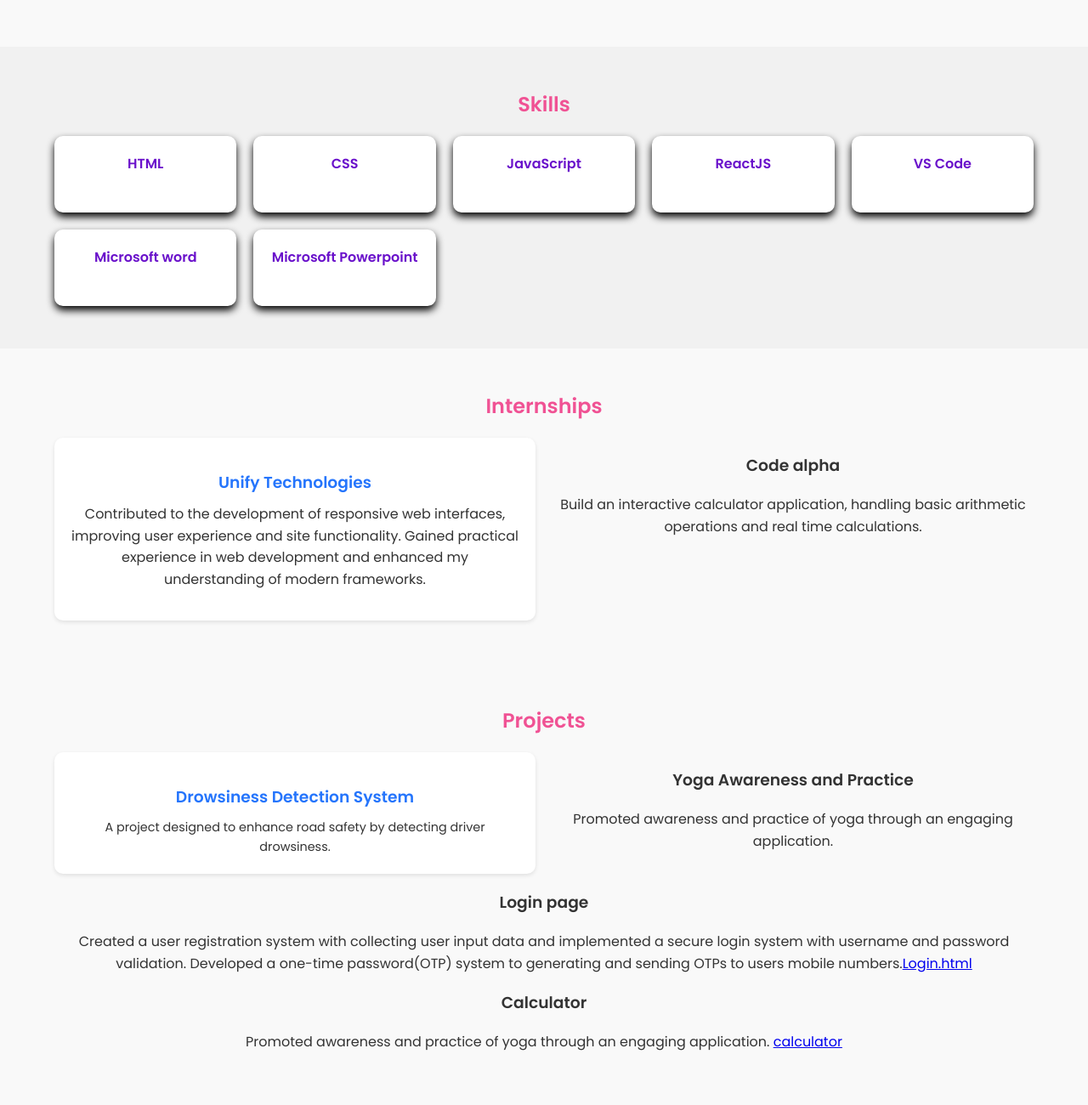
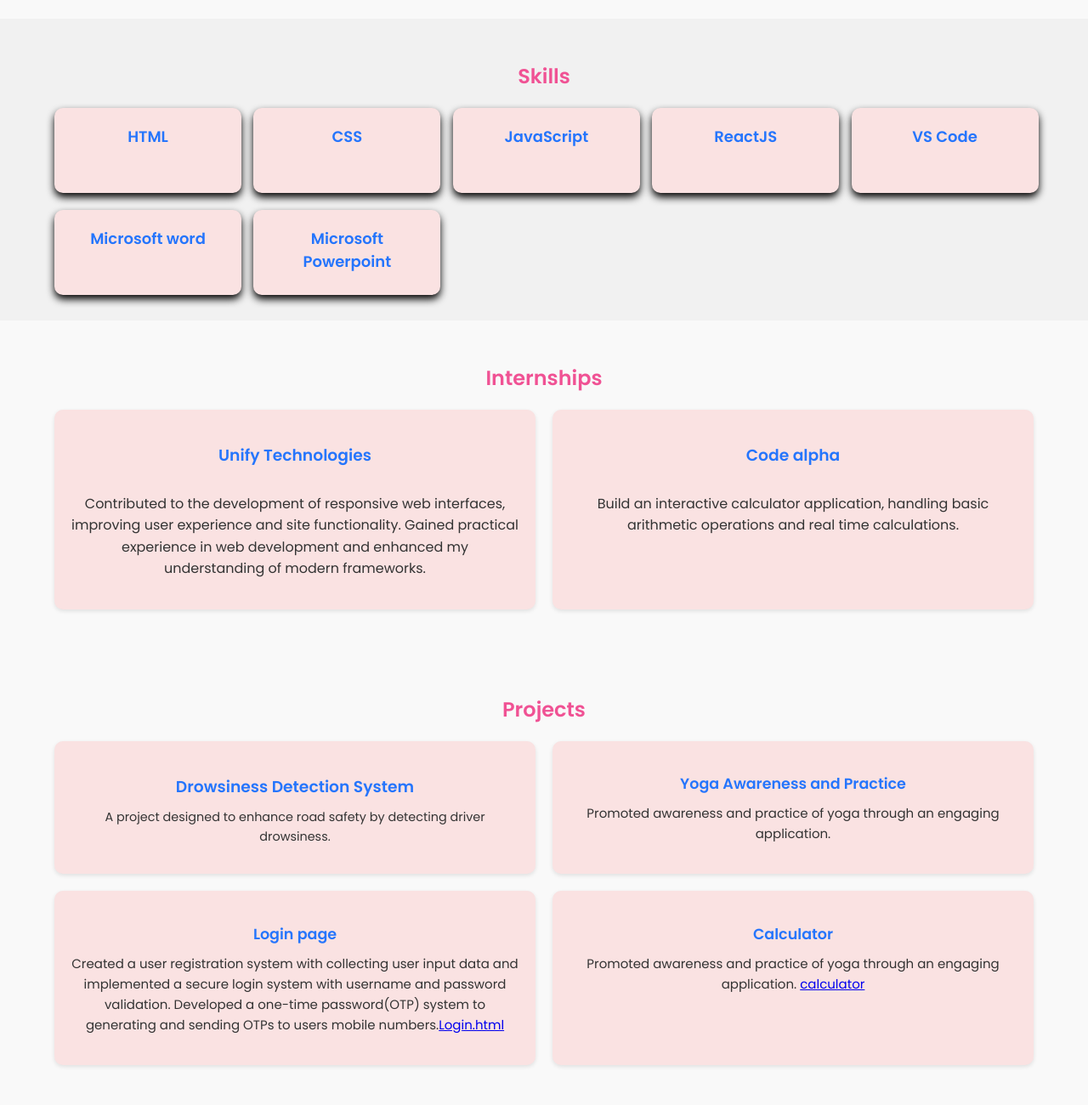
Before and after one commit to lakshmividavaluru/codealpha-_portfolio.html, a plain HTML site: page index.html in a window 1280 px wide. Shown: the part 780-2080 px from the top of the page at 85% size. Drawn offline with Linux system fonts and the light colour scheme.

Commit message:
Update script.css

```diff
--- a/script.css
+++ b/script.css
@@ -5,14 +5,16 @@ body {
     margin: 0;
     padding: 0;
     background-color: #f9f9f9;
-    color: #333;
+    color: #333333;
   }
 .container img{
     width: 25%;
-    height: 70%;
-    margin-left: 800px;
+    height: 80%;
+    left: 500px;
     margin:auto;
+
   }
+
   .container {
     width: 90%;
     max-width: 1200px;
@@ -32,33 +34,36 @@ body {
     margin: 0 0 15px;
     line-height: 1.6;
   }
-
-                    /* Header */
+          /* Header */
   header {
-    background: linear-gradient(to right, #cbb5e2, #4780e2);
+    background-color: rgb(248, 115, 170);
     color: white;
     text-align: center;
     padding: 50px 0;
-
+    height: 430px;
   }
 
   header h1 {
     font-size: 2.5rem;
     margin-bottom: 10px;
+   float: left;
+   text-align: left;
+   margin-top: 120px;
+
   }
 
   header p {
     font-size: 1.2rem;
+    float: left;
+    margin-top: 150px;
+    text-align: left;
+    margin-right: 300px;
   }
-
-                /* Navigation */
+/* Navigation */
   nav {
-    background: #333;
     color: white;
     text-align: center;
-
   }
-
   nav ul {
     list-style: none;
     margin: 0;
@@ -68,17 +73,15 @@ body {
   nav ul li {
     display: inline-block;
     margin: 0 15px;
-
 }
 
   nav ul li a {
-    color: white;
+    color: #2575fc;
     text-decoration: none;
     font-weight: 600;
+    font-size: large;
+    font-family: 'Times New Roman', Times, serif;
   }
-
-
-
   /* Sections */
   .section {
     padding: 50px 0;
@@ -96,13 +99,26 @@ body {
     margin-top: 20px;
   }
   .intern-item{
-    background: white;
+    background: rgba(250, 226, 226);;
+    padding: 20px;
+    border-radius: 10px;
+    box-shadow: 0 2px 5px rgba(0, 0, 0, 0.1)
+
+  }
+  .intern-items{
+    background: rgba(250, 226, 226);;
     padding: 20px;
     border-radius: 10px;
     box-shadow: 0 2px 5px rgba(0, 0, 0, 0.1)
   }
-  .intern-item h3 {
-    margin-bottom: 10px;
+.intern-item:hover{
+  background: white;
+}
+.intern-items:hover{
+  background: white;
+}
+  .intern-item h3, .intern-items h3 {
+    margin-bottom: 30px;
     color: #2575fc;
   }
 
@@ -110,29 +126,103 @@ body {
     margin: 0;
     font-size: 0.9rem;
   }
-  .skills-grid, .projects-grid{
+  /*-----------skills---------------*/
+  .skills-grid{
+    display: grid;
+    grid-template-columns: repeat(auto-fit, minmax(200px, 1fr));
+    gap: 20px;
+    margin-top: 20px;
+    height: 200px;
+  }
+
+  .skill-item {
+    background: rgb(250, 226, 226);
+    padding: 20px;
+    border-radius: 10px;
+    box-shadow: 0 2px 5px rgba(0, 0, 0, 0.1);
+    font-size: large;
+    height: 300px;
+
+  }
+.skill-item:hover{
+    background-color: white;
+  }
+
+  .skill-item {
+    font-weight: 600;
+    color: #2575fc;
+    height: 50px;
+   box-shadow: 0 5px 10px black;
+   height: 60px;
+   width: 180px;
+
+  }
+  /*-----------projects----*/
+  .projects-grid{
     display: grid;
     grid-template-columns: repeat(auto-fit, minmax(200px, 1fr));
     gap: 20px;
     margin-top: 20px;
   }
+  .project-grids{
+    display: grid;
+    grid-template-columns: repeat(auto-fit, minmax(200px, 1fr));
+    gap: 20px;
+    margin-top: 20px;
 
-  .skill-item, .project-item {
+  }
+  .project-item {
     background: white;
     padding: 20px;
     border-radius: 10px;
     box-shadow: 0 2px 5px rgba(0, 0, 0, 0.1);
+
+    background:rgba(250, 226, 226);
+  }
+  .project-item1{
+    background: white;
+    padding: 20px;
+    border-radius: 10px;
+    box-shadow: 0 2px 5px rgba(0, 0, 0, 0.1);
+    font-size: 15px;
+    background:rgba(250, 226, 226);
+  }
+  .projects-grid :hover{
+    background: white;
+  }
+  .project-grids :hover{
+    background: white;
   }
 
-  .skill-item {
-    font-weight: 600;
-    color: #6a11cb;
-    height: 50px;
-   box-shadow: 0 5px 10px black;
-
+  .project-item2{
+    background: white;
+    padding: 20px;
+    border-radius: 10px;
+    box-shadow: 0 2px 5px rgba(0, 0, 0, 0.1);
+    font-size: 15px;
+    background:rgba(250, 226, 226);
   }
-
+  .project-item3{
+    background: white;
+    padding: 20px;
+    border-radius: 10px;
+    box-shadow: 0 2px 5px rgba(0, 0, 0, 0.1);
+    font-size: 15px;
+    background:rgba(250, 226, 226);
+  }
   .project-item h3 {
+    margin-bottom: 10px;
+    color: #2575fc;
+  }
+  .project-item1 h3 {
+    margin-bottom: 10px;
+    color: #2575fc;
+  }
+  .project-item2 h3 {
+    margin-bottom: 10px;
+    color: #2575fc;
+  }
+  .project-item3 h3 {
     margin-bottom: 10px;
     color: #2575fc;
   }
@@ -141,8 +231,7 @@ body {
     margin: 0;
     font-size: 0.9rem;
   }
-
-  /* Footer */
+  /*---------- Footer--------- */
   footer {
     background: #333;
     color: white;
@@ -154,10 +243,7 @@ body {
     margin: 0;
     font-size: 0.9rem;
   }
-
-
   .container h1{
     font-weight: 300;
     font-size: 30px;
-
   }
```
